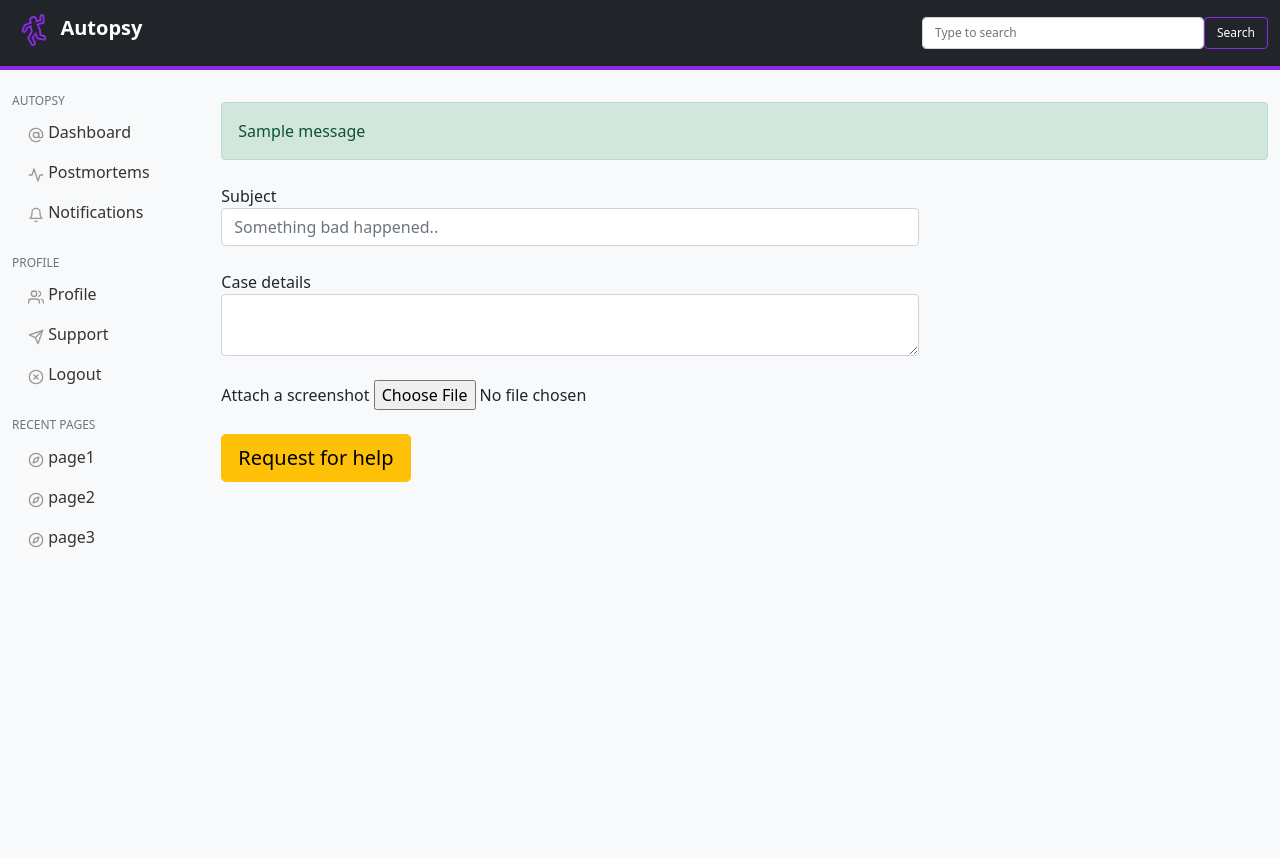
After one commit to ep4sh/autopsy, a Flask app: page /support in a window 1280 px wide. The commit adds this page. Run offline with Flask 2, Linux system fonts and the light colour scheme; a user stored in the database is signed in; tables that the repository leaves empty hold one stand-in row (values such as "Sample post"); one stand-in notice (Sample message) is shown; some libraries are stand-ins or nearby versions.

Commit message:
Add support form

```diff
--- a/autopsy_app/forms.py
+++ b/autopsy_app/forms.py
@@ -1,4 +1,5 @@
 from flask_wtf import FlaskForm
+from flask_wtf.file import FileField, FileAllowed
 from wtforms import StringField, PasswordField, SubmitField, BooleanField
 from wtforms import TextAreaField, HiddenField
 from wtforms.validators import DataRequired, Length, Email, EqualTo
@@ -33,6 +34,7 @@ class LoginForm(FlaskForm):
     remember = BooleanField('Remember me')
     submit = SubmitField('Sign in')
 
+
 class ProfileForm(FlaskForm):
     name = StringField('Name', validators=[DataRequired(), Length(max=20)])
     password = PasswordField('Password',
@@ -42,10 +44,22 @@ class ProfileForm(FlaskForm):
                                      validators=[DataRequired(),
                                                  Length(min=3, max=20),
                                                  EqualTo('password')])
-    avatar =  HiddenField('Avatar')
+    avatar = HiddenField('Avatar')
     submit = SubmitField('Update Profile')
+
 
 class PostmortemForm(FlaskForm):
     title = StringField('Title', validators=[DataRequired(), Length(max=100)])
     mortem = TextAreaField('Mortem details', validators=[DataRequired()])
     submit = SubmitField('Add Postmortem')
+
+
+class SupportForm(FlaskForm):
+    subject = StringField('Subject', validators=[DataRequired(),
+                                                 Length(max=100)])
+    content = TextAreaField('Case details',
+                                    validators=[DataRequired()])
+    attach = FileField('Attach a screenshot',
+                               validators=[FileAllowed(['jpg','png'],
+                                                       'Images only!')])
+    submit = SubmitField('Request for help')
--- a/autopsy_app/routes.py
+++ b/autopsy_app/routes.py
@@ -2,9 +2,9 @@ import datetime
 from flask import render_template, request, flash, redirect, url_for
 from flask_login import login_user, logout_user, current_user, login_required
 from autopsy_app import app, flask_bcrypt
-from autopsy_app.model import db, User, Mortem
+from autopsy_app.model import db, User, Mortem, Support
 from autopsy_app.forms import RegistrationForm, LoginForm, ProfileForm
-from autopsy_app.forms import PostmortemForm
+from autopsy_app.forms import PostmortemForm, SupportForm
 from autopsy_app.funcs import define_mortem_url
 
 
@@ -116,3 +116,27 @@ def get_postmortem(url):
 @login_required
 def notify():
     pass
+
+
+@app.route('/support', methods=['GET', 'POST'])
+@login_required
+def support():
+    form = SupportForm()
+    if form.validate_on_submit():
+        subject = form.subject.data
+        content = form.content.data
+        attach = form.attach.data
+        if attach:
+            attach_data = attach.read()
+        else:
+            attach_data = b''
+        now = datetime.datetime.utcnow()
+        uid = current_user.id
+        support_case = Support(support_subject=subject, support_content=content,
+                       support_created=now, support_attach=attach_data,
+                       user_id=uid)
+        db.session.add(support_case)
+        db.session.commit()
+        flash('The Support Case has been created', 'warning')
+        return redirect(url_for('support'))
+    return render_template('support.html', form=form)
--- a/autopsy_app/templates/base/top_layer.html
+++ b/autopsy_app/templates/base/top_layer.html
@@ -43,7 +43,7 @@
                 </a>
               </li>
               <li class="nav-item">
-                <a class="nav-link" href="#">
+                <a class="nav-link" href="{{ url_for('support')  }}">
                   <span data-feather="send"></span>
                   Support
                 </a>
--- /dev/null
+++ b/autopsy_app/templates/support.html
@@ -0,0 +1,78 @@
+{% extends "base/middle_layer.html" %}
+
+{% block title %}
+  <title>Autopsy: Polundra!</title>
+{% endblock title %}
+
+{% block content_body %}
+  <div class="flex-row">
+    <div class="my-3">
+        <div>
+          {% with messages = get_flashed_messages(with_categories=true) %}
+            {% if messages %}
+              {% for category, message in messages %}
+                <div class="alert alert-{{ category }}">
+                  {{ message }}
+                </div>
+              {% endfor %}
+            {% endif %}
+          {% endwith %}
+        </div>
+        <form class="col-lg-8" action="" enctype="multipart/form-data" method="POST">
+          {{ form.hidden_tag() }}
+            <div class="form-group py-2 my-2">
+              {{ form.subject.label(class="form-control-label") }}
+              {% if form.subject.errors %}
+                {{ form.subject(class="form-control form-control-md is-invalid") }}
+                <div class="invalid-feedback">
+                  {% for err in form.subject.errors %}
+                    <span>
+                      {{ err }}
+                    </span>
+                  {% endfor%}
+                </div>
+              {% else %}
+                {{ form.subject(class="form-control form-control-md",
+                placeholder="Something bad happened..") }}
+              {% endif %}
+            </div>
+
+            <div class="form-group py-2 my-2">
+              {{ form.content.label(class="form-control-label") }}
+              {% if form.content.errors %}
+                {{ form.content(class="form-control form-control-md is-invalid") }}
+                <div class="invalid-feedback">
+                  {% for err in form.content.errors %}
+                    <span>
+                      {{ err }}
+                    </span>
+                  {% endfor%}
+                </div>
+              {% else %}
+                {{ form.content(class="form-control form-control-md") }}
+              {% endif %}
+            </div>
+
+            <div class="form-group py-2 my-2">
+              {{ form.attach.label() }}
+              {% if form.attach.errors %}
+                {{ form.attach(class="form-control-file is-invalid") }}
+                <div class="invalid-feedback">
+                  {% for err in form.attach.errors %}
+                    <span>
+                      {{ err }}
+                    </span>
+                  {% endfor%}
+                </div>
+              {% else %}
+                {{ form.attach(class="form-control-file") }}
+              {% endif %}
+            </div>
+
+            <div class="form-group py-2 my-2">
+              {{ form.submit(class="btn btn-lg btn-warning btn-block") }}
+            </div>
+        </form>
+    </div>
+  </div>
+{% endblock content_body %}
```
Also changed, not shown: autopsy_app/model.py (+18 -0 lines).
